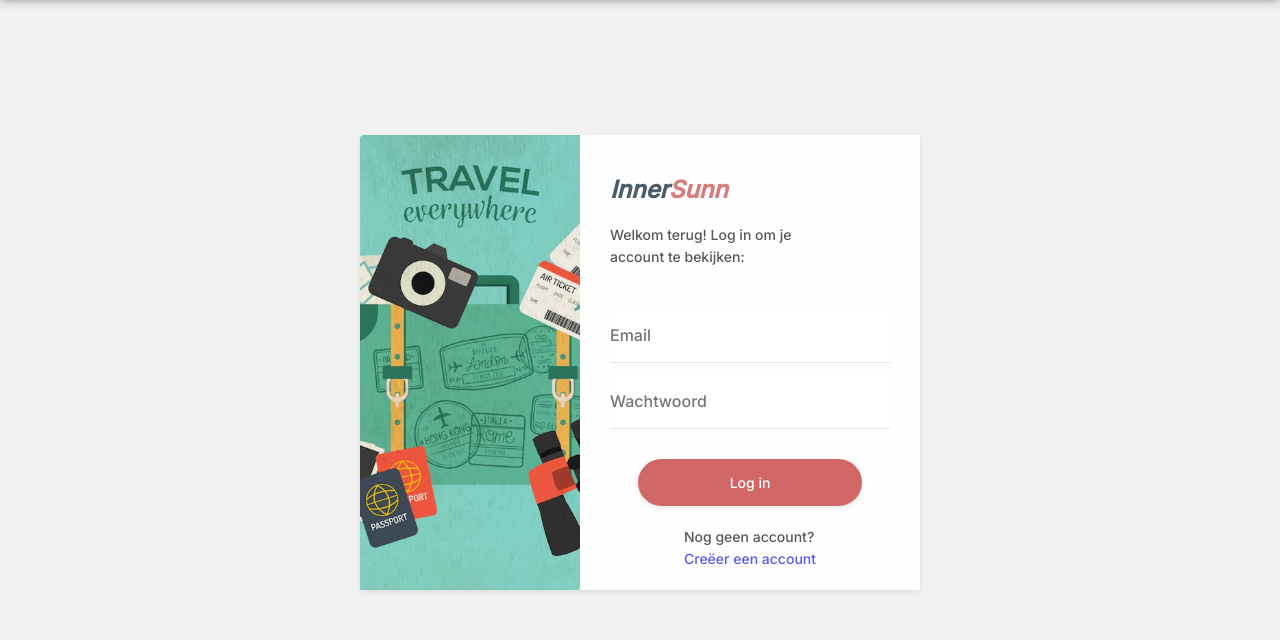
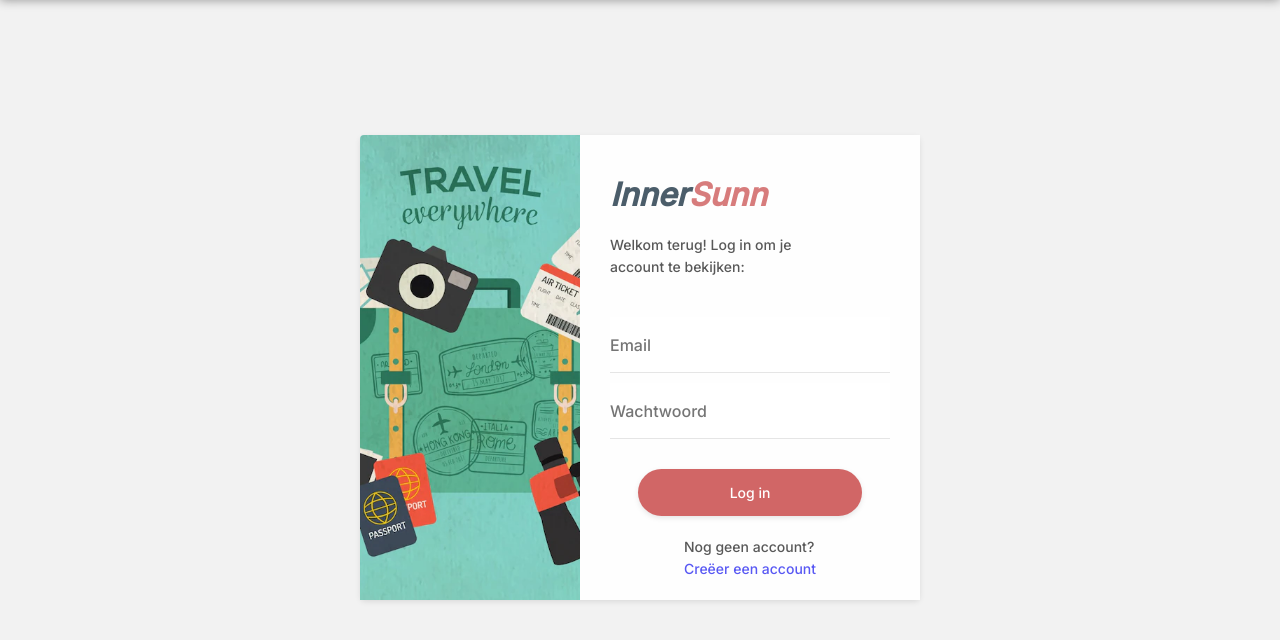
Before and after one commit to Renotje6/crud-travel-webapp, a PHP site: page /pages/login.php in a window 1280 px wide. Shown: the part 65-705 px from the top of the page. Run offline with PHP 8.4, Linux system fonts and the light colour scheme.

Commit message:
font-size login page

```diff
--- a/css/login.css
+++ b/css/login.css
@@ -5,7 +5,7 @@ main {
 }
 
 h4 {
-  font-size: 24px;
+  font-size: 2rem;
   font-weight: 600;
   color: #000;
   opacity: 0.85;
```
